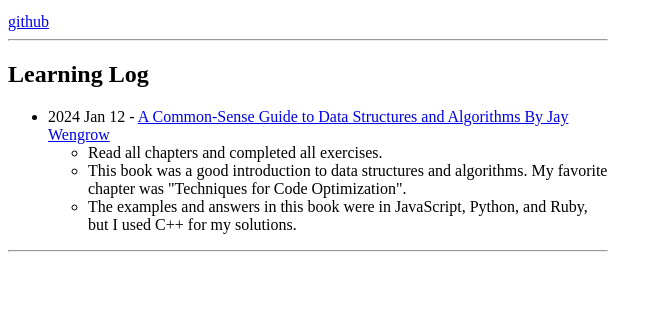
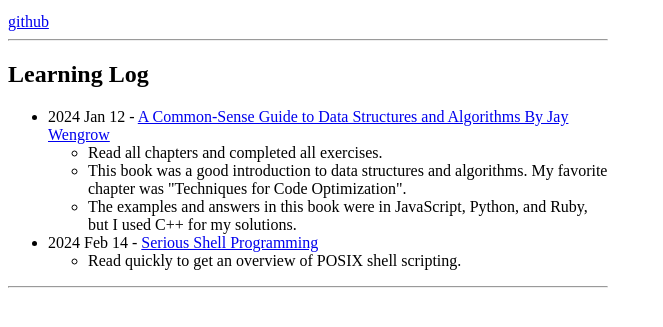
Before and after one commit to mustafa-ozturk/mustafa-ozturk.github.io, a plain HTML site: page index.html in a window 1280 px wide. Shown: the part 119-446 px from the top of the page, without its empty margins (0-663 px from the left). Drawn offline with Linux system fonts and the light colour scheme.

Commit message:
add to learning log

```diff
--- a/index.html
+++ b/index.html
@@ -33,6 +33,16 @@
                 Python, and Ruby, but I used C++ for my solutions.
             </li>
         </ul>
+        <li>2024 Feb 14 -
+            <a
+                href="https://freebsdfrau.gitbook.io/serious-shell-programming/"
+                target="_blank">
+                Serious Shell Programming
+            </a>
+        </li>
+        <ul>
+            <li>Read quickly to get an overview of POSIX shell scripting.</li>
+        </ul>
     </ul>
     <hr>
 </body>
```
